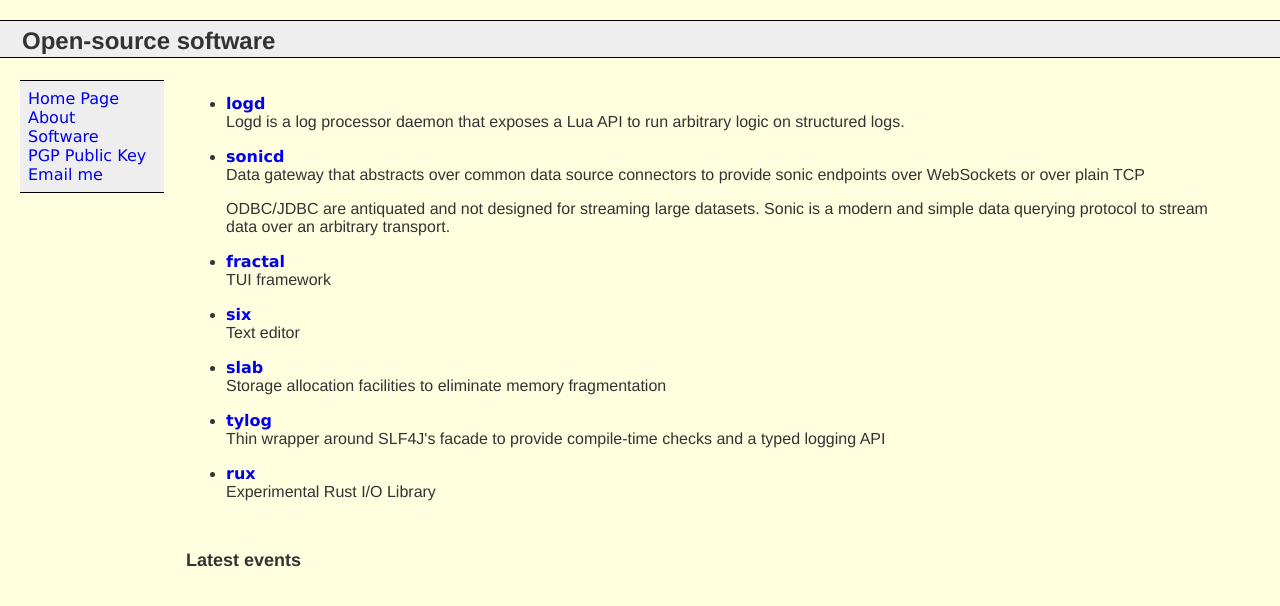
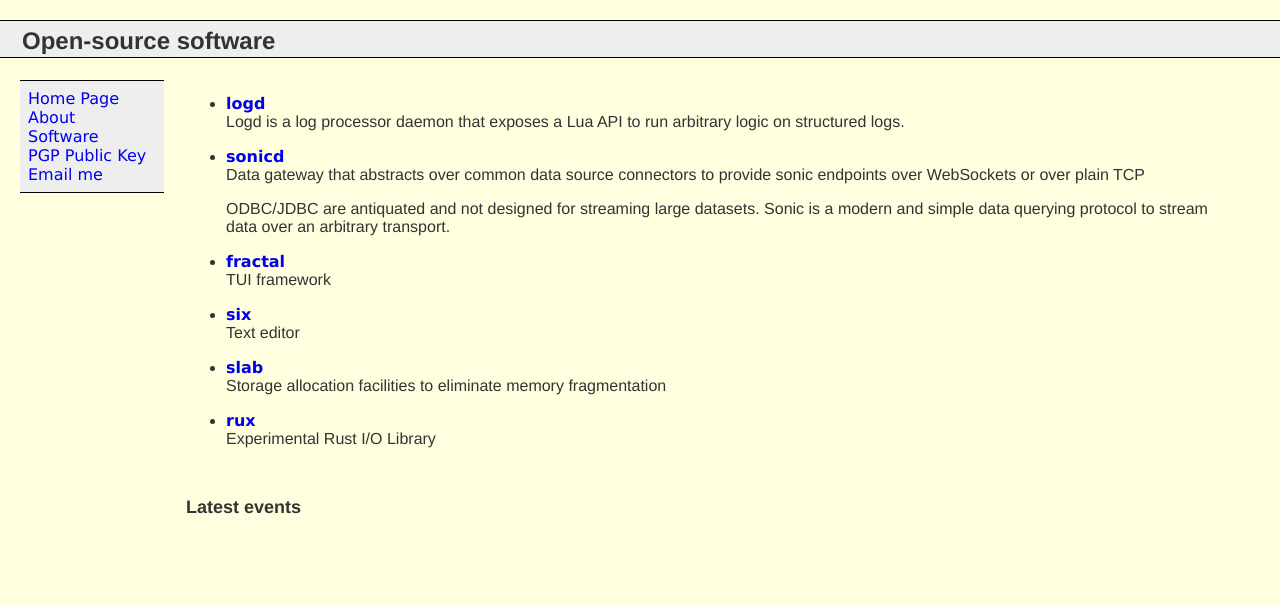
Before and after one commit to ernestrc/www, a plain HTML site: page contrib.html in a window 1280 px wide. Drawn offline with Linux system fonts and the light colour scheme; no server answers.

Commit message:
remove tylog from contrib

```diff
--- a/contrib.html
+++ b/contrib.html
@@ -45,9 +45,6 @@
 				<li><b><a href="https://github.com/ernestrc/slab">slab</a></b>
 					<p>Storage allocation facilities to eliminate memory fragmentation</p>
 				</li>
-				<li><b><a href="https://github.com/ernestrc/tylog">tylog</a></b>
-					<p>Thin wrapper around SLF4J's facade to provide compile-time checks and a typed logging API</p>
-				</li>
 				<li><b><a href="https://github.com/ernestrc/rux">rux</a></b>
 					<p>Experimental Rust I/O Library</p>
 				</li>
```
